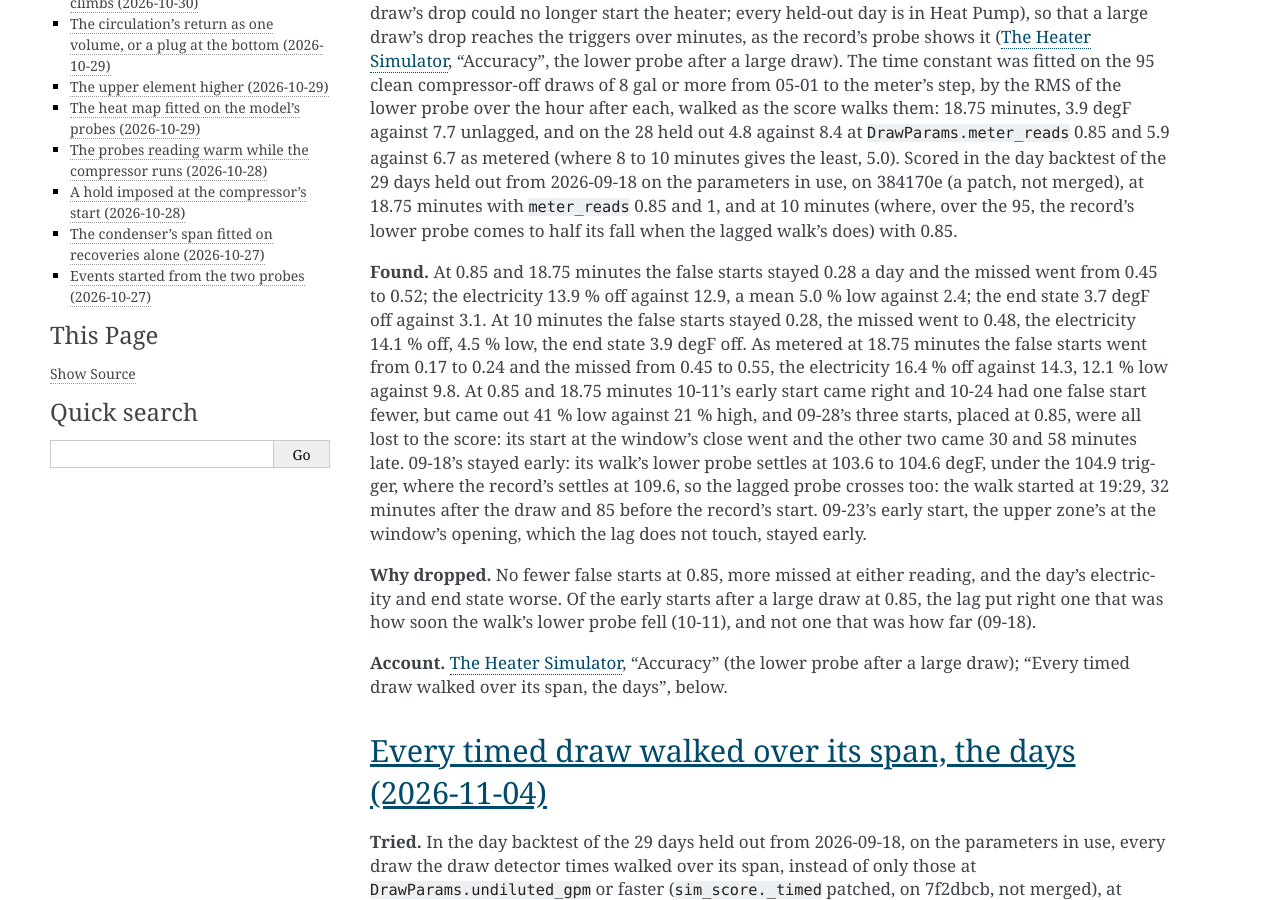
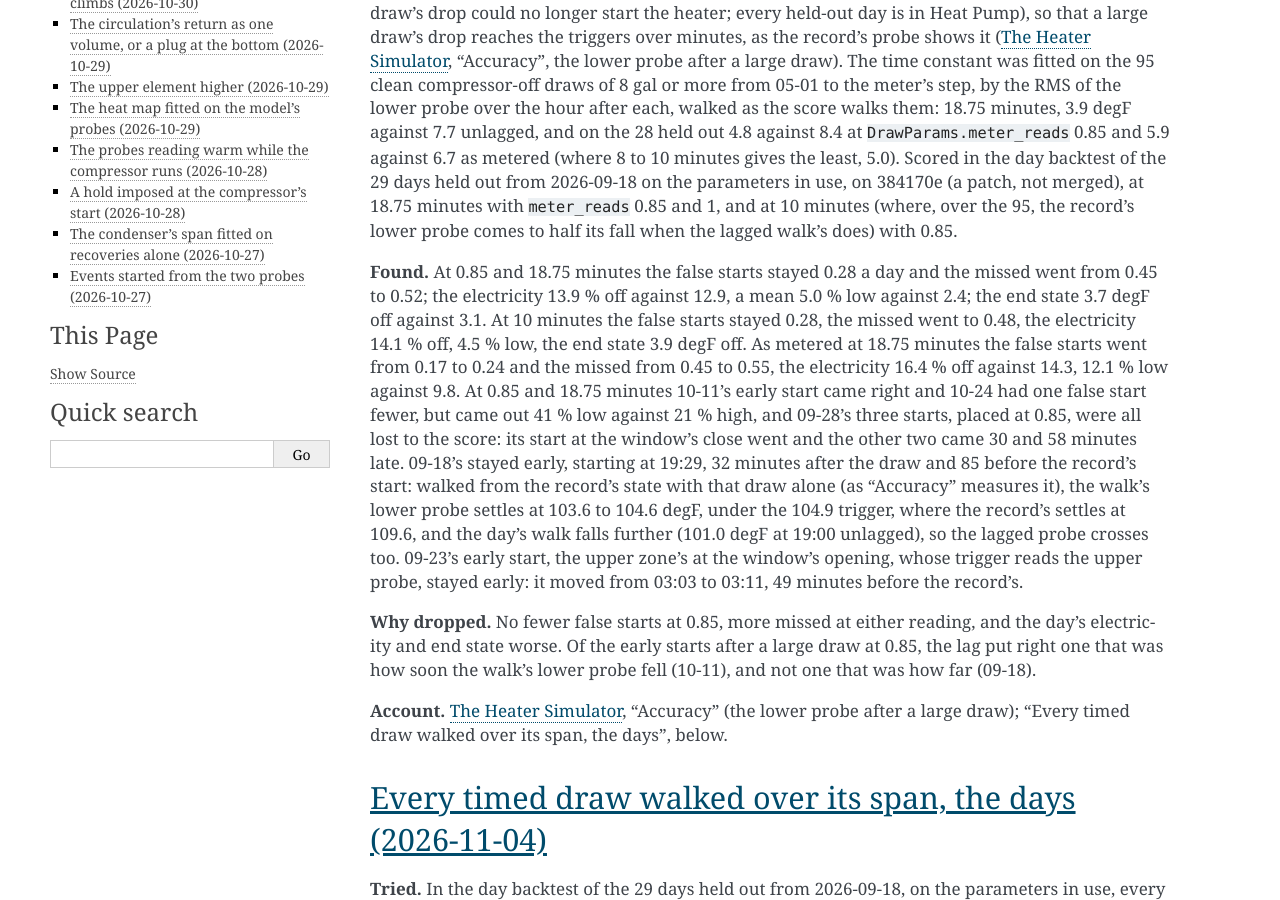
Before and after one commit to eman/nwp500-python, a Sphinx documentation site: the page built from docs/explanation/simulator-tried.rst, in a window 1280 px wide and 900 px high, scrolled down 1299 px. Built offline with Sphinx 7.4.7, drawn with Linux system fonts in a browser that asks for light colours.

Commit message:
docs(sim): 09-18's settle values are the one-draw walk's; 09-23 moved 8 minutes

```diff
--- a/docs/explanation/simulator-tried.rst
+++ b/docs/explanation/simulator-tried.rst
@@ -46,12 +46,15 @@ and the missed from 0.45 to 0.55, the electricity 16.4 % off against
 start came right and 10-24 had one false start fewer, but came out 41 %
 low against 21 % high, and 09-28's three starts, placed at 0.85, were
 all lost to the score: its start at the window's close went and the
-other two came 30 and 58 minutes late. 09-18's stayed early: its walk's
-lower probe settles at 103.6 to 104.6 degF, under the 104.9 trigger,
-where the record's settles at 109.6, so the lagged probe crosses too:
-the walk started at 19:29, 32 minutes after the draw and 85 before the
-record's start. 09-23's early start, the upper zone's at the window's
-opening, which the lag does not touch, stayed early.
+other two came 30 and 58 minutes late. 09-18's stayed early, starting at
+19:29, 32 minutes after the draw and 85 before the record's start:
+walked from the record's state with that draw alone (as "Accuracy"
+measures it), the walk's lower probe settles at 103.6 to 104.6 degF,
+under the 104.9 trigger, where the record's settles at 109.6, and the
+day's walk falls further (101.0 degF at 19:00 unlagged), so the lagged
+probe crosses too. 09-23's early start, the upper zone's at the window's
+opening, whose trigger reads the upper probe, stayed early: it moved
+from 03:03 to 03:11, 49 minutes before the record's.
 
 **Why dropped.** No fewer false starts at 0.85, more missed at either
 reading, and the day's electricity and end state worse. Of the early
```
